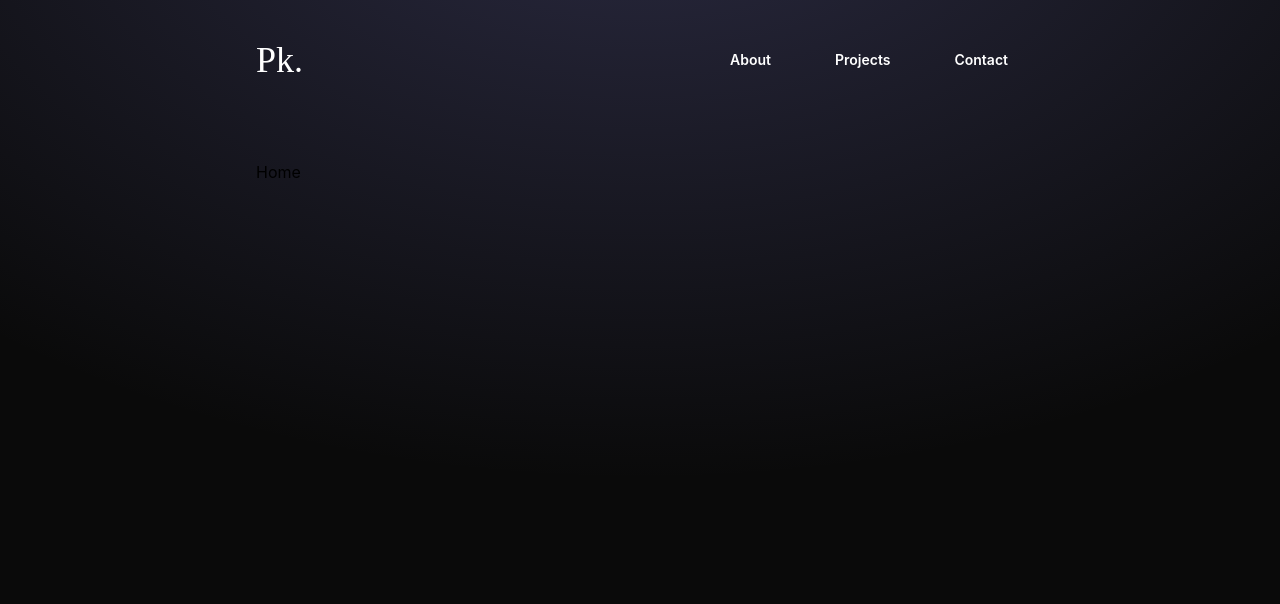
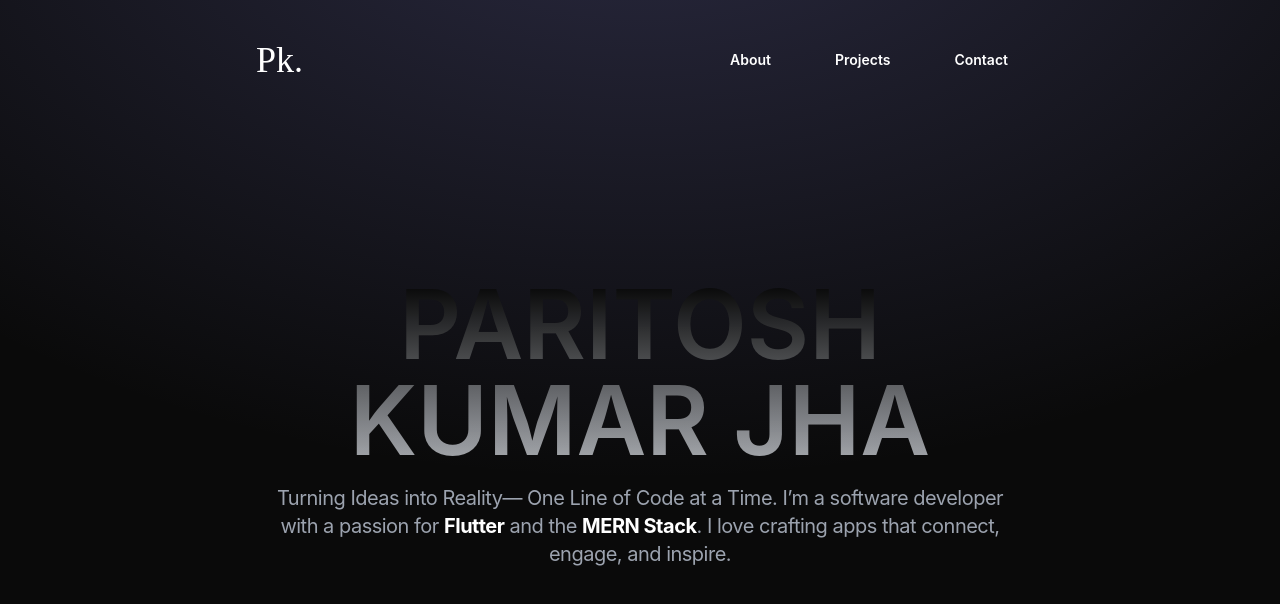
Before and after one commit to paritoshkrjha/PortfolioV3, a React (Vite) app: page / in a window 1280 px wide. Shown: the top 604 px of the page. Built offline with nearby package versions, Linux system fonts and the light colour scheme; a web font is replaced by a local one.

Commit message:
Added HomeScreen

```diff
--- a/package.json
+++ b/package.json
@@ -13,7 +13,9 @@
     "framer-motion": "^11.3.31",
     "react": "^18.3.1",
     "react-dom": "^18.3.1",
-    "react-router-dom": "^6.26.1"
+    "react-icons": "^5.3.0",
+    "react-router-dom": "^6.26.1",
+    "react-tooltip": "^5.28.0"
   },
   "devDependencies": {
     "@eslint/js": "^9.9.0",
--- /dev/null
+++ b/src/pages/Home/components/HeroButton.jsx
@@ -0,0 +1,47 @@
+import React from 'react'
+
+function HeroButton({ label }) {
+  return (
+    // <button
+    //   className="font-sans flex justify-center gap-2 items-center mx-auto shadow-xl text-lg bg-gray-50 backdrop-blur-md lg:font-semibold isolation-auto border-gray-50 before:absolute before:w-full before:transition-all before:duration-700 before:hover:w-full before:-left-full before:hover:left-0 before:rounded-full before:bg-[#212131] hover:text-gray-50 before:-z-10 before:aspect-square before:hover:scale-150 before:hover:duration-700 relative z-10 px-4 py-2 overflow-hidden border-2 rounded-full group"
+    //   type="submit"
+    // >
+    //   {label}
+    //   <svg
+    //     xmlns="http://www.w3.org/2000/svg"
+    //     viewBox="0 0 16 19"
+    //     className="w-8 h-8 justify-end group-hover:rotate-90 group-hover:bg-gray-50 text-gray-50 ease-linear duration-300 rounded-full border border-gray-700 group-hover:border-none p-2 rotate-45"
+    //   >
+    //     <path
+    //       className="fill-gray-800 group-hover:fill-gray-800"
+    //       d="M7 18C7 18.5523 7.44772 19 8 19C8.55228 19 9 18.5523 9 18H7ZM8.70711 0.292893C8.31658 -0.0976311 7.68342 -0.0976311 7.29289 0.292893L0.928932 6.65685C0.538408 7.04738 0.538408 7.68054 0.928932 8.07107C1.31946 8.46159 1.95262 8.46159 2.34315 8.07107L8 2.41421L13.6569 8.07107C14.0474 8.46159 14.6805 8.46159 15.0711 8.07107C15.4616 7.68054 15.4616 7.04738 15.0711 6.65685L8.70711 0.292893ZM9 18L9 1H7L7 18H9Z"
+    //     ></path>
+    //   </svg>
+    // </button>
+    <button classNameName="group/button relative inline-flex items-center justify-center overflow-hidden rounded-full bg-gray-800/30 backdrop-blur-lg px-8 py-4 text-base font-semibold text-white transition-all duration-300 ease-in-out hover:scale-110 hover:shadow-xl hover:shadow-gray-600/50 border border-white/20">
+      <span className="text-lg flex items-center">
+        {label}
+        <svg
+          width="15"
+          height="15"
+          viewBox="0 0 15 15"
+          fill="none"
+          xmlns="http://www.w3.org/2000/svg"
+          className="ml-1 size-4 transition-transform duration-300 ease-in-out group-hover:translate-x-1"
+        >
+          <path
+            d="M8.14645 3.14645C8.34171 2.95118 8.65829 2.95118 8.85355 3.14645L12.8536 7.14645C13.0488 7.34171 13.0488 7.65829 12.8536 7.85355L8.85355 11.8536C8.65829 12.0488 8.34171 12.0488 8.14645 11.8536C7.95118 11.6583 7.95118 11.3417 8.14645 11.1464L11.2929 8H2.5C2.22386 8 2 7.77614 2 7.5C2 7.22386 2.22386 7 2.5 7H11.2929L8.14645 3.85355C7.95118 3.65829 7.95118 3.34171 8.14645 3.14645Z"
+            fill="currentColor"
+            fillRule="evenodd"
+            clipRule="evenodd"
+          ></path>
+        </svg>
+      </span>
+      <div className="absolute inset-0 flex h-full w-full justify-center [transform:skew(-13deg)_translateX(-100%)] group-hover/button:duration-1000 group-hover/button:[transform:skew(-13deg)_translateX(100%)]">
+        <div className="relative h-full w-10 bg-white/20"></div>
+      </div>
+    </button>
+  )
+}
+
+export default HeroButton
--- /dev/null
+++ b/src/pages/Home/components/SocialLinks.jsx
@@ -0,0 +1,63 @@
+import { FiGithub, FiLinkedin, FiInstagram } from 'react-icons/fi'
+import { Tooltip } from 'react-tooltip'
+const SOCIAL_LINKS = [
+  {
+    id: 1,
+    icon: <FiInstagram />,
+    url: 'https://twitter.com/seekr_no_seekng?t=cR_qWDiwzoUZOlTxojt1nQ&s=09',
+    tooltip: 'Its Good! 😁',
+  },
+  {
+    id: 2,
+    icon: <FiGithub />,
+    url: 'https://github.com/paritoshkrjha',
+    tooltip: 'Its Better! 😆',
+  },
+  {
+    id: 3,
+    icon: <FiLinkedin />,
+    url: 'https://www.linkedin.com/in/paritoshkrjha',
+    tooltip: 'Lets Goo!😍 ',
+  },
+]
+
+function SocialLinks() {
+  return (
+    <div>
+      <div className=" flex flex-col justify-center items-center">
+        <ul className="flex gap-4 sm:gap-8">
+          {SOCIAL_LINKS.map((link) => (
+            <>
+              <a
+                href={link.url}
+                target="__blank"
+                key={link.id}
+                data-tooltip-id="my-tooltip"
+                data-tooltip-content={link.tooltip}
+                className="text-gray-400 hover:text-indigo-500 dark:hover:text-indigo-400 cursor-pointer rounded-lg dark:bg-ternary-dark hover:bg-gray-100 shadow-sm p-4 duration-300"
+              >
+                <i className="text-xl sm:text-2xl md:text-3xl">{link.icon}</i>
+              </a>
+            </>
+          ))}
+        </ul>
+      </div>
+
+      <Tooltip
+        id="my-tooltip"
+        place="bottom"
+        style={{
+          backgroundColor: '#f5f5f5',
+          borderColor: '#ffdd35',
+          borderRadius: '12',
+          color: '#222',
+          fontSize: '15px',
+          fontWeight: 'semibold',
+        }}
+        effect="shadow"
+      />
+    </div>
+  )
+}
+
+export default SocialLinks
--- a/src/pages/Home/index.jsx
+++ b/src/pages/Home/index.jsx
@@ -1,7 +1,45 @@
-import React from 'react'
+import { AnimatePresence, motion } from 'framer-motion'
+import HeroButton from './components/HeroButton'
 
 function HomePage() {
-  return <div>Home</div>
+  return (
+    <motion.div
+      variants={{
+        hidden: {
+          opacity: 0,
+          y: 72,
+        },
+        visible: { opacity: 1, y: 0, scale: [1.1, 1] },
+      }}
+      initial="hidden"
+      animate="visible"
+      exit={{
+        opacity: 0,
+        y: -72,
+      }}
+      className="max-h-screen h-[600px] w-full flex flex-col items-center justify-center"
+    >
+      <motion.div
+        transition={{
+          type: 'spring',
+        }}
+        className=" whitespace-pre-wrap bg-gradient-to-b from-black to-gray-300/80 bg-clip-text text-center lg:text-8xl md:text-7xl sm:text-6xl text-5xl font-semibold leading-none text-transparent dark:from-white dark:to-slate-900/10 "
+      >
+        PARITOSH KUMAR JHA
+      </motion.div>
+
+      <motion.div className="mb-12 text-lg tracking-tight text-gray-400 md:text-xl text-center mt-4 ">
+        <p>
+          Turning Ideas into Reality— One Line of Code at a Time. I’m a software
+          developer with a passion for{' '}
+          <span className="font-bold text-white">Flutter</span> and the{' '}
+          <span className="font-bold text-white">MERN Stack</span>. I love
+          crafting apps that connect, engage, and inspire.
+        </p>
+      </motion.div>
+      <HeroButton label={'Know more'} />
+    </motion.div>
+  )
 }
 
 export default HomePage
```
Also changed, not shown: 1 other file (tests, documents, lock files or other folders).
